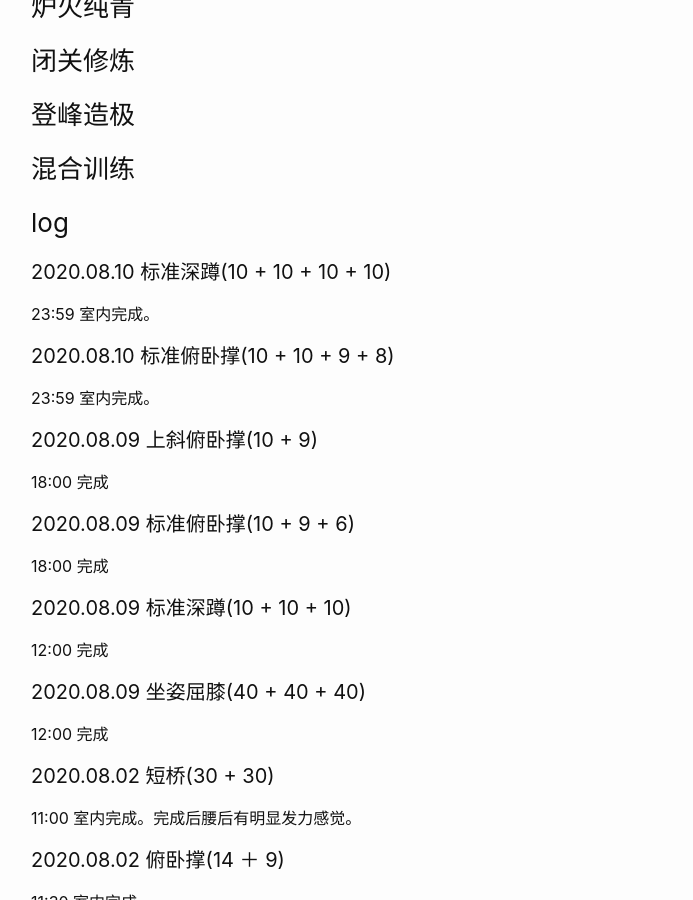
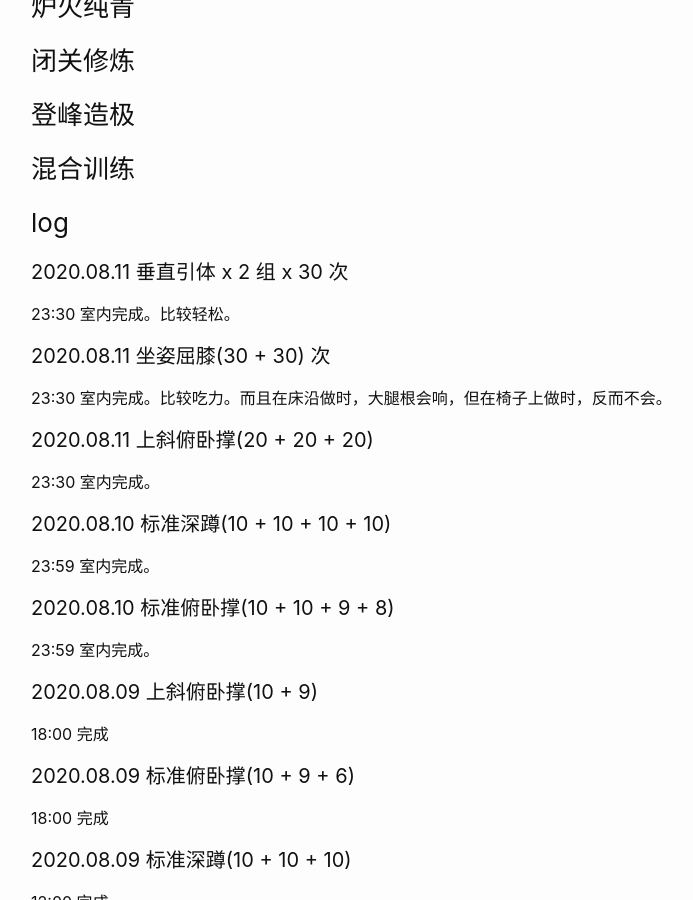
Before and after one commit to wangtiga/wangtiga.github.io, a Jekyll site: the page built from _previews/exercise.md, in a window 1280 px wide and 900 px high, scrolled down 653 px. Shown: the whole window, without its empty margins (239-932 px from the left). Built offline with Jekyll 4.4.1, drawn with Linux system fonts in a browser that asks for light colours.

Commit message:
updated from r1

```diff
--- a/_previews/exercise.md
+++ b/_previews/exercise.md
@@ -29,6 +29,21 @@ tags:   todo
 
 
 ### log
+
+
+#### 2020.08.11 垂直引体 x 2 组 x 30 次
+
+23:30 室内完成。比较轻松。
+
+#### 2020.08.11 坐姿屈膝(30 + 30) 次
+
+23:30 室内完成。比较吃力。而且在床沿做时，大腿根会响，但在椅子上做时，反而不会。
+
+#### 2020.08.11 上斜俯卧撑(20 + 20 + 20)
+
+23:30 室内完成。
+
+
 
 
 
```
